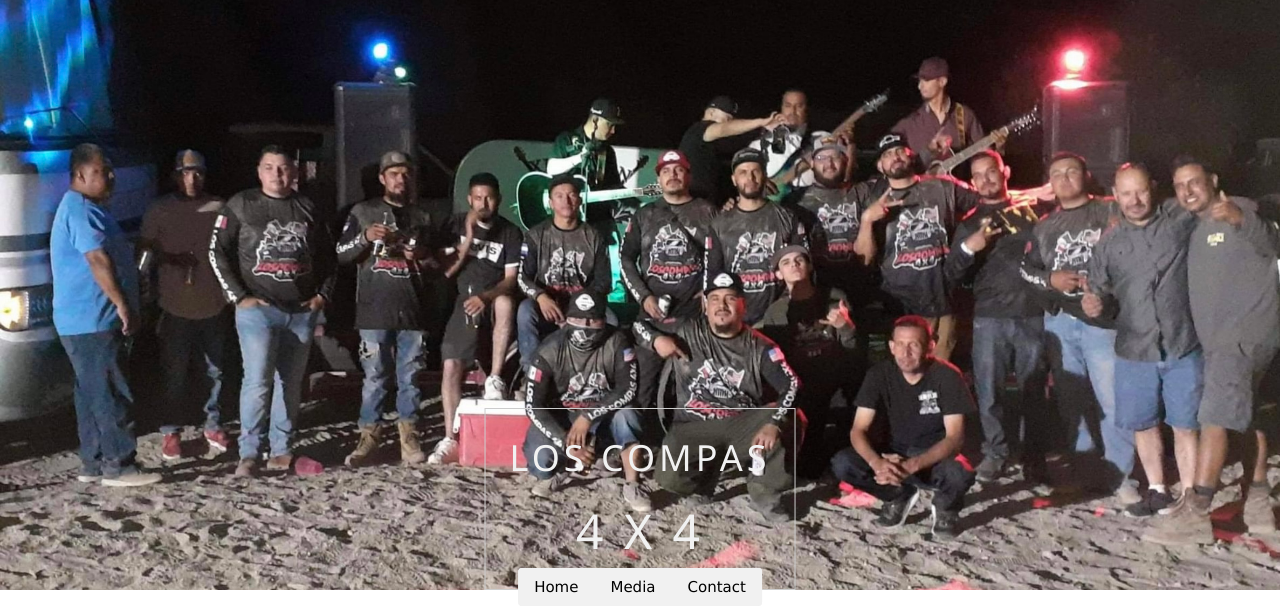
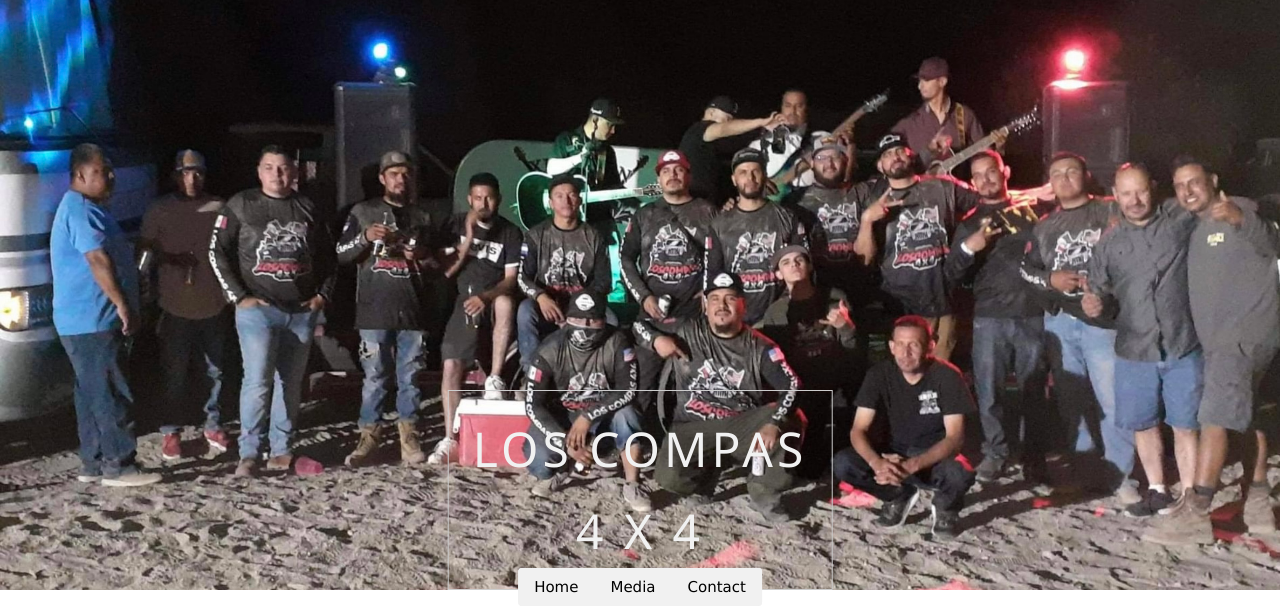
Before and after one commit to angeltee123/loscompas, a plain HTML site: page index.html in a window 1280 px wide. Shown: the top 615 px of the page. Drawn offline with nearby package versions, Linux system fonts and the light colour scheme.

Commit message:
Update index.html

```diff
--- a/index.html
+++ b/index.html
@@ -13,7 +13,7 @@
 <header class="w3-display-container w3-content w3-center" style="max-width:1500px">
   <img class="w3-image" src="images/groupbanner.png" alt="Los Compas" width="1500" height="600">
   <div class="w3-display-bottommiddle w3-padding-large w3-border w3-wide w3-text-light-grey w3-center">
-    <h1 class="w3-hide-medium w3-hide-small">LOS COMPAS</h1>
+    <h1 class="w3-hide-medium w3-hide-small w3-xxxlarge">LOS COMPAS</h1>
     <h5 class="w3-hide-large" style="white-space:nowrap">LOS COMPAS</h5>
     <h1 class="w3-hide-medium w3-hide-small w3-xxxlarge">4 X 4</h1>
   </div>
```
